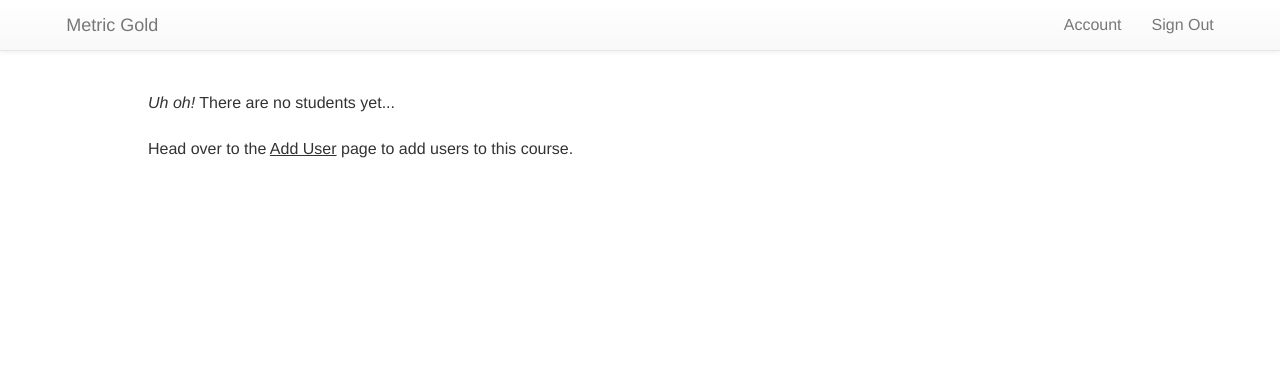
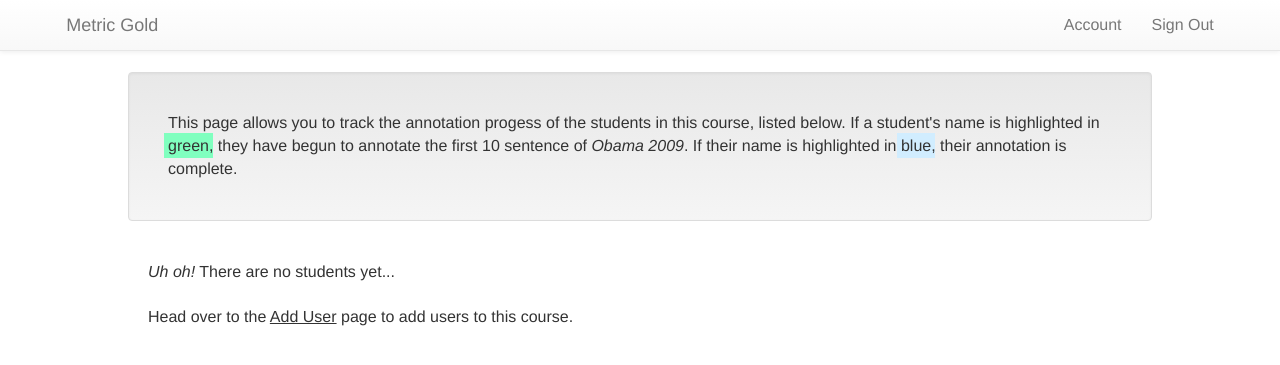
Before and after one commit to tsnaomi/metrics-gold, a Flask app: template templates/course.html in a window 1280 px wide. Shown: the top 365 px of the page. Run offline with Flask 2, Linux system fonts and the light colour scheme; the template is opened without the code that fills it, so the values that code supplies are empty; parts of the project's set-up code (start-up, migrations or seed data) failed here and were passed over; some libraries are stand-ins or nearby versions.

Commit message:
revise help text

```diff
--- a/templates/course.html
+++ b/templates/course.html
@@ -5,6 +5,9 @@ Metric Gold | {{ course.name }}
 {% endblock %}
 
 {% block body %}
+<div class='well'>
+    <p>This page allows you to track the annotation progess of the students in this course, listed below. If a student's name is highlighted in <span class='status in-progress'>green</span>, they have begun to annotate the first 10 sentence of <i>Obama 2009</i>. If their name is highlighted in <span class='status annotated'>blue</span>, their annotation is complete.</p>
+</div>
 
 <div class='container'>
     <div class='row'>
--- a/templates/courses.html
+++ b/templates/courses.html
@@ -9,6 +9,7 @@ Metric Gold | Courses
 <div class='well'>
     <p>This page allows you to create and track <i>courses</i>.
     <p><strong>To create a course</strong>: Use the "Add a Course" form to create a unique identifier for the course (ideally, without whitespace), then click <i>Submit</i> to create the course! Once a course is created, <i>students</i> can be added to the course via the <a href="{{ url_for('add_user_view') }}"><u>Add User</u></a> page.</p>
+    <p><strong>To track student progress</strong>: Click on a course listed below to view the students in that course and their respective progress.</p>
 </div>
 
 <br>
```
